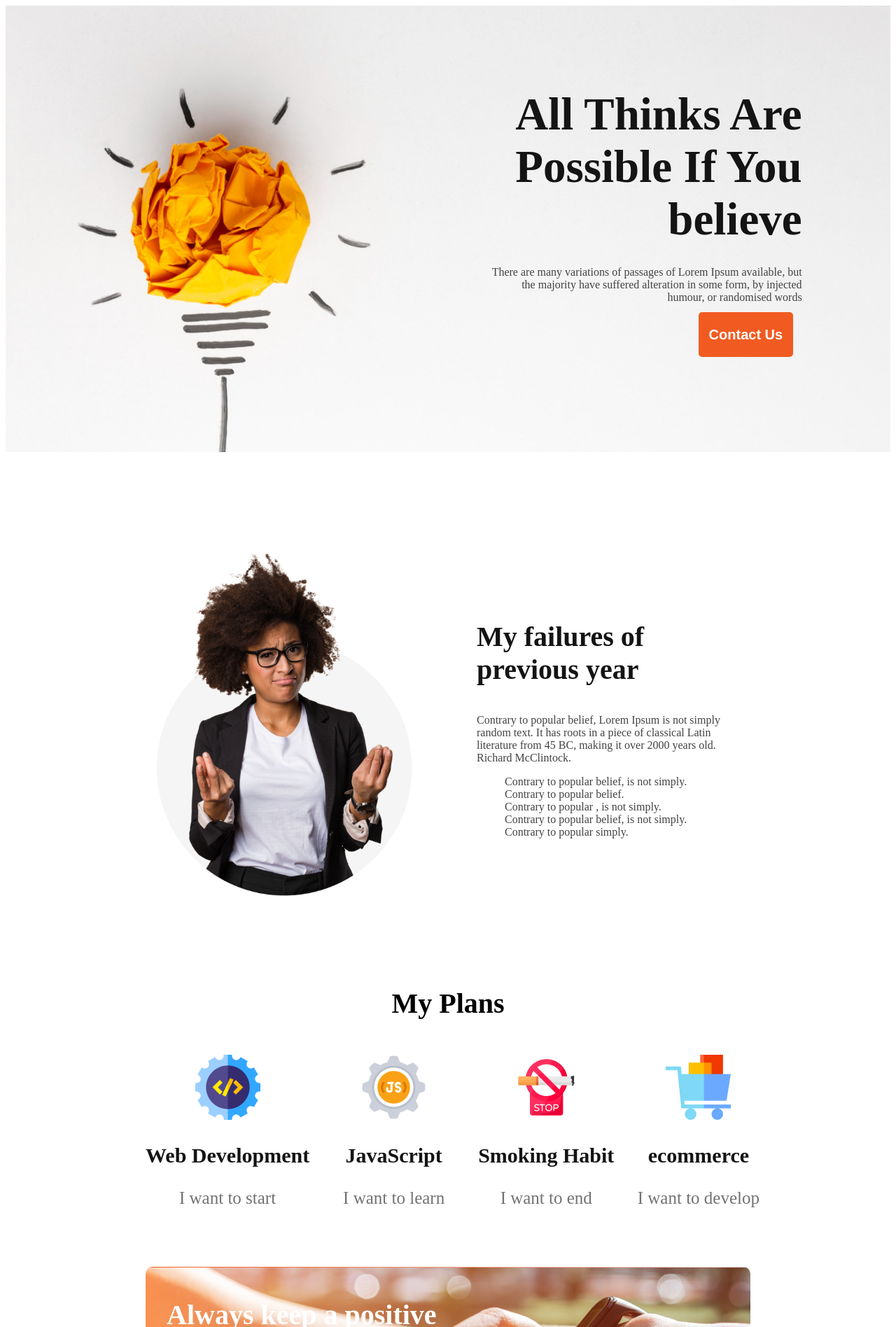
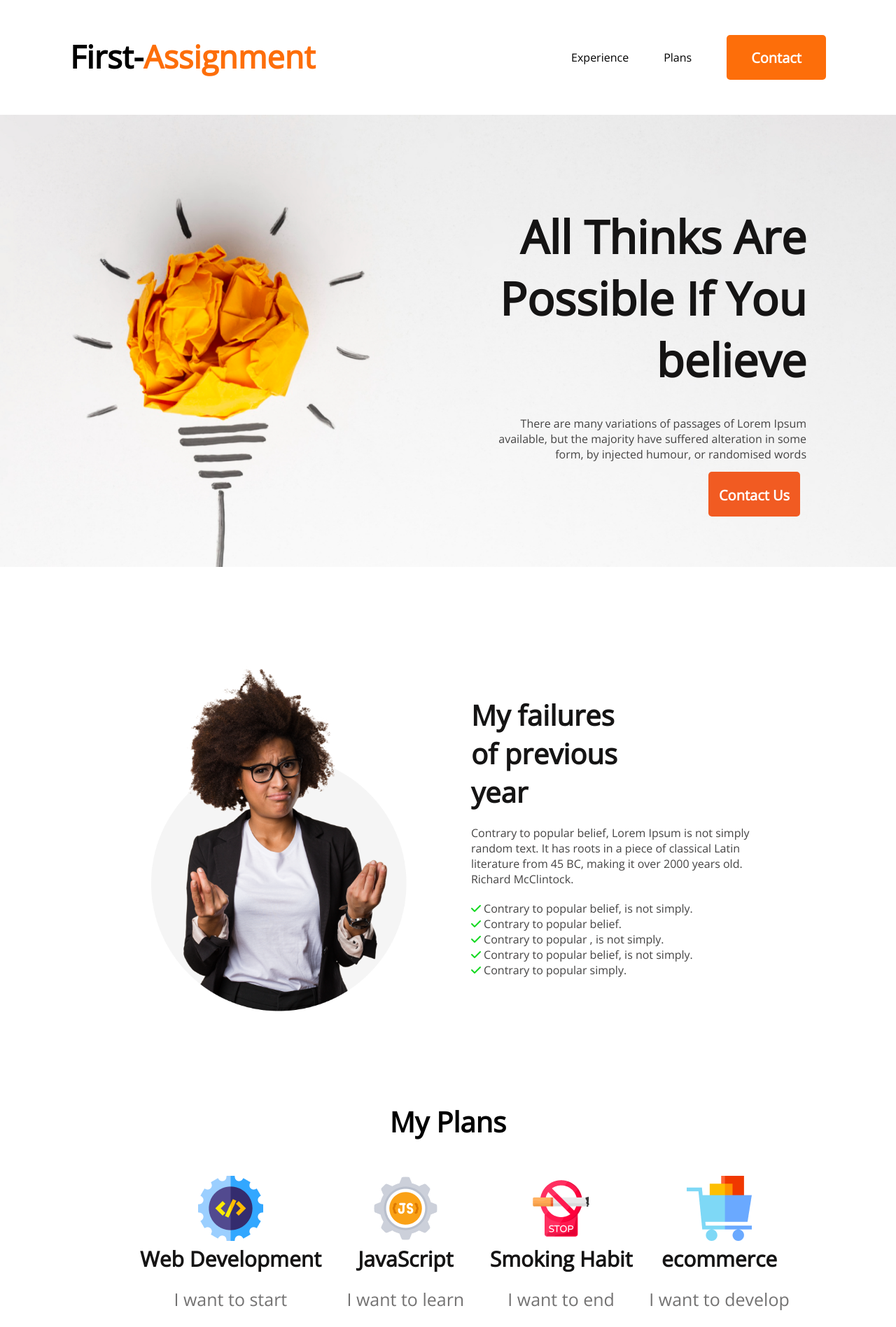
Before and after one commit to Fuad-hasan001/Assignment_1, a plain HTML site: page index.html in a window 1280 px wide. Shown: the top 1896 px of the page at 70% size. Drawn offline with nearby package versions, Linux system fonts and the light colour scheme.

Commit message:
Adding new_navigation, contact

```diff
--- a/index.html
+++ b/index.html
@@ -1,19 +1,37 @@
 <!DOCTYPE html>
 <html lang="en">
+
 <head>
     <meta charset="UTF-8">
     <meta http-equiv="X-UA-Compatible" content="IE=edge">
     <meta name="viewport" content="width=device-width, initial-scale=1.0">
     <title>Assignment-1</title>
+    <script src="https://kit.fontawesome.com/6b2fc6e3f8.js" crossorigin="anonymous"></script>
+    <link rel="preconnect" href="https://fonts.googleapis.com">
+    <link rel="preconnect" href="https://fonts.gstatic.com" crossorigin>
+    <link href="https://fonts.googleapis.com/css2?family=Open+Sans&display=swap" rel="stylesheet">
     <link rel="stylesheet" href="styles/style.css">
 </head>
+
 <body>
     <header>
+        <!-- self added -->
+        <!-- navigation -->
+        <nav class="nav-container">
+            <h2 class="nav-title">First-<span class="text-primary">Assignment</span></h2>
+            <ul>
+                <li>Experience</li>
+                <li>Plans</li>
+                <li><button class="btn">Contact</button></li>
+            </ul>
+        </nav>
+        <!-- banner  -->
         <div class="banner">
             <img src="images/banner/banner1.png" alt="">
             <div class="banner-info">
                 <h2 class="banner-title">All Thinks Are Possible If You believe</h2>
-                <p class="banner-description">There are many variations of passages of Lorem Ipsum available, but the majority have suffered alteration in some form, by injected humour, or randomised words</p>
+                <p class="banner-description">There are many variations of passages of Lorem Ipsum available, but the
+                    majority have suffered alteration in some form, by injected humour, or randomised words</p>
                 <button class="btn-primary">Contact Us</button>
             </div>
         </div>
@@ -25,15 +43,34 @@
                 <img src="images/person.png" alt="">
                 <div>
                     <h3 class="container-title">My failures of previous year</h3>
-                    <p class="container-description">Contrary to popular belief, Lorem Ipsum is not simply random text. It has roots in a piece of classical Latin literature from 45 BC, making it over 2000 years old. Richard McClintock.</p>
-                    <ul class="container-list">
-                        <li>Contrary to popular belief, is not simply.</li>
-                        <li>Contrary to popular belief.</li>
-                        <li>Contrary to popular , is not simply.</li>
-                        <li>Contrary to popular belief, is not simply.</li>
-                        <li>Contrary to popular simply.</li>
-                    </ul>
+                    <p class="container-description">Contrary to popular belief, Lorem Ipsum is not simply random text.
+                        It has roots in a piece of classical Latin literature from 45 BC, making it over 2000 years old.
+                        Richard McClintock.</p>
+                    <div class="container-list">
+                        <li>
+                            <i class="fa-solid fa-check" style="color: #13d820;"></i>
+                            Contrary to popular belief, is not simply.
+                        </li>
+                        <li>
+                            <i class="fa-solid fa-check" style="color: #13d820;"></i>
+                            Contrary to popular belief.
+                        </li>
+                        <li>
+                            <i class="fa-solid fa-check" style="color: #13d820;"></i>
+                            Contrary to popular , is not simply.
+                        </li>
+                        <li>
+                            <i class="fa-solid fa-check" style="color: #13d820;"></i>
+                            Contrary to popular belief, is not simply.
+                        </li>
+                        <li>
+                            <i class="fa-solid fa-check" style="color: #13d820;"></i>
+                            Contrary to popular simply.
+                        </li>
+                    </div>
+
                 </div>
+
             </div>
         </section>
 
@@ -74,7 +111,7 @@
             </div>
 
         </section>
-
+        <!-- call-now  -->
         <section class="call-now">
             <div class="call-container">
                 <div class="call-info">
@@ -85,7 +122,27 @@
 
         </section>
     </main>
-    <footer></footer>
+    <!-- contact  -->
+    <footer class="contact">
+        <div>
+            <h3 class="contact-title">Future</h3>
+            <p class="contact-description">There are many variations of passages of Lorem Ipsum available, but the
+                majority have suffered alteration in some form, by injected humour, or randomised words</p>
+            <p>Email : info@gmail.com</p>
+            <p>Phone : 01500 00 00 00</p>
+            <a href=""><img src="images/icons/fb.png" alt=""></a>
+            <a href=""><img src="images/icons/twitter.png" alt=""></a>
+            <a href=""><img src="images/icons/youtube.png" alt=""></a>
+        </div>
+
+        <div>
+            <h3 class="subscribe-title">Subscribe</h3>
+            <input type="email" name="" id="" placeholder="Enter your email">
+            <input class="btn-call" type="button" value="Subscribe">
+        </div>
+
+    </footer>
 
 </body>
+
 </html>
--- a/styles/style.css
+++ b/styles/style.css
@@ -1,6 +1,40 @@
-section {
+*{
+    margin: 0;
+    font-family: 'Open Sans', sans-serif;
+}
+.nav-container{
+    display: flex;
+    justify-content: space-between;
+    margin: 50px 100px;
+}
+.nav-title{
+    font-weight: 800;
+    font-size: 45px;
+}
+.text-primary {
+    color: #FD6E0A;
+}
+nav ul{
+    display: flex;
+    align-items: center;
+}
+nav li{
+    list-style: none;
+    margin-left: 50px;
+}
+.btn{
+    color: #FFFFFF;
+    font-weight: 700;
+    font-size: 20px;
+    height: 64px;
+    border-radius: 5px;
+    background: #FD6E0A;
+    border: 0;
+    padding: 18px 35px;
+}
+/* section {
     margin-top: 130px;
-}
+} */
 
 /* banner  */
 .banner {
@@ -14,7 +48,7 @@ section {
 
 .banner-info {
     position: absolute;
-    top: 10%;
+    top: 20%;
     left: 15%;
     right: 10%;
     padding-left: 500px;
@@ -26,7 +60,7 @@ section {
     font-size: 65px;
     color: #151414;
     text-align: right;
-    height: 200px;
+    height: 300px;
 }
 
 .banner-description {
@@ -34,7 +68,7 @@ section {
     font-size: 16px;
     text-align: right;
     color: #444343;
-    height: 50px;
+    height: 60px;
 }
 
 .btn-primary {
@@ -47,7 +81,7 @@ section {
     background: #F15B22;
     border-radius: 5px;
     padding: 20px 15px;
-    margin-left: 300px;
+    margin-left: 320px;
 }
 
 /* failures container section  */
@@ -68,6 +102,7 @@ section {
     font-size: 40px;
     width: 250px;
     color: #151414;
+    margin-bottom: 20px;
 }
 
 .container-description {
@@ -138,7 +173,7 @@ section {
 .call-info {
     width: 459px;
     height: 182px;
-    padding-top: 5px;
+    padding-top: 60px;
     padding-left: 30px;
 }
 
@@ -146,6 +181,7 @@ section {
     font-weight: 700;
     font-size: 40px;
     color: #ffffff;
+    margin-bottom: 20px;
 }
 
 .btn-call {
@@ -158,3 +194,46 @@ section {
     border-radius: 10px;
     border: 0;
 }
+
+/* footer part or contact   */
+.contact {
+    display: flex;
+    gap: 100px;
+    background: #151414;
+    color: #FFFFFF;
+    padding: 130px 200px;
+}
+.contact .contact-title,.contact-description, p, .subscribe-title{
+    margin-bottom: 20px;
+}
+.contact-title {
+    font-weight: 700;
+    font-size: 45px;
+    text-align: left;
+}
+
+.contact a p {
+    font-weight: 400;
+    font-size: 16px;
+}
+
+.contact-description {
+    width: 485px;
+}
+
+.subscribe-title {
+    font-weight: 600;
+    font-size: 25px;
+
+}
+
+.contact input[type="email"] {
+    border: 1px solid #ffffff;
+    background-color: #151414;
+    color: #FFFFFF;
+    width: 100%;
+    height: 64px;
+    border-radius: 10px;
+    padding: 18px 30px;
+    margin-bottom: 24px;
+}
```
